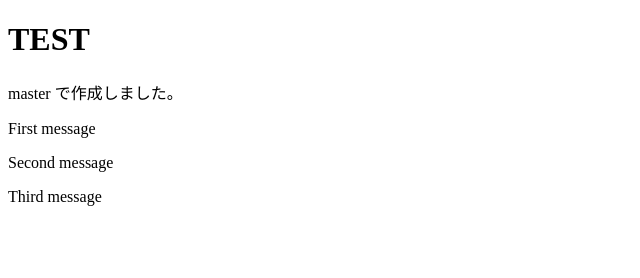
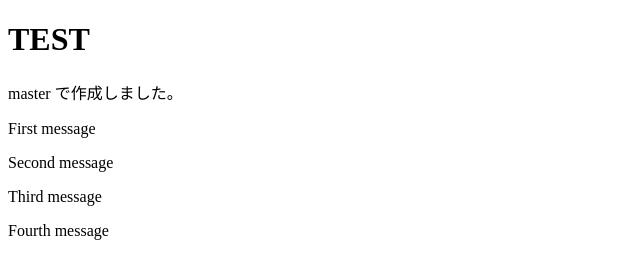
Before and after one commit to trashtoy/sandbox, a plain HTML site: page index.html in a window 1280 px wide. Shown: the whole page, without its empty margins (0-640 px from the left). Drawn offline with Linux system fonts and the light colour scheme.

Commit message:
Test commit 4

```diff
--- a/index.html
+++ b/index.html
@@ -10,5 +10,6 @@
 <p>First message</p>
 <p>Second message</p>
 <p>Third message</p>
+<p>Fourth message</p>
 </body>
 </html>
```
